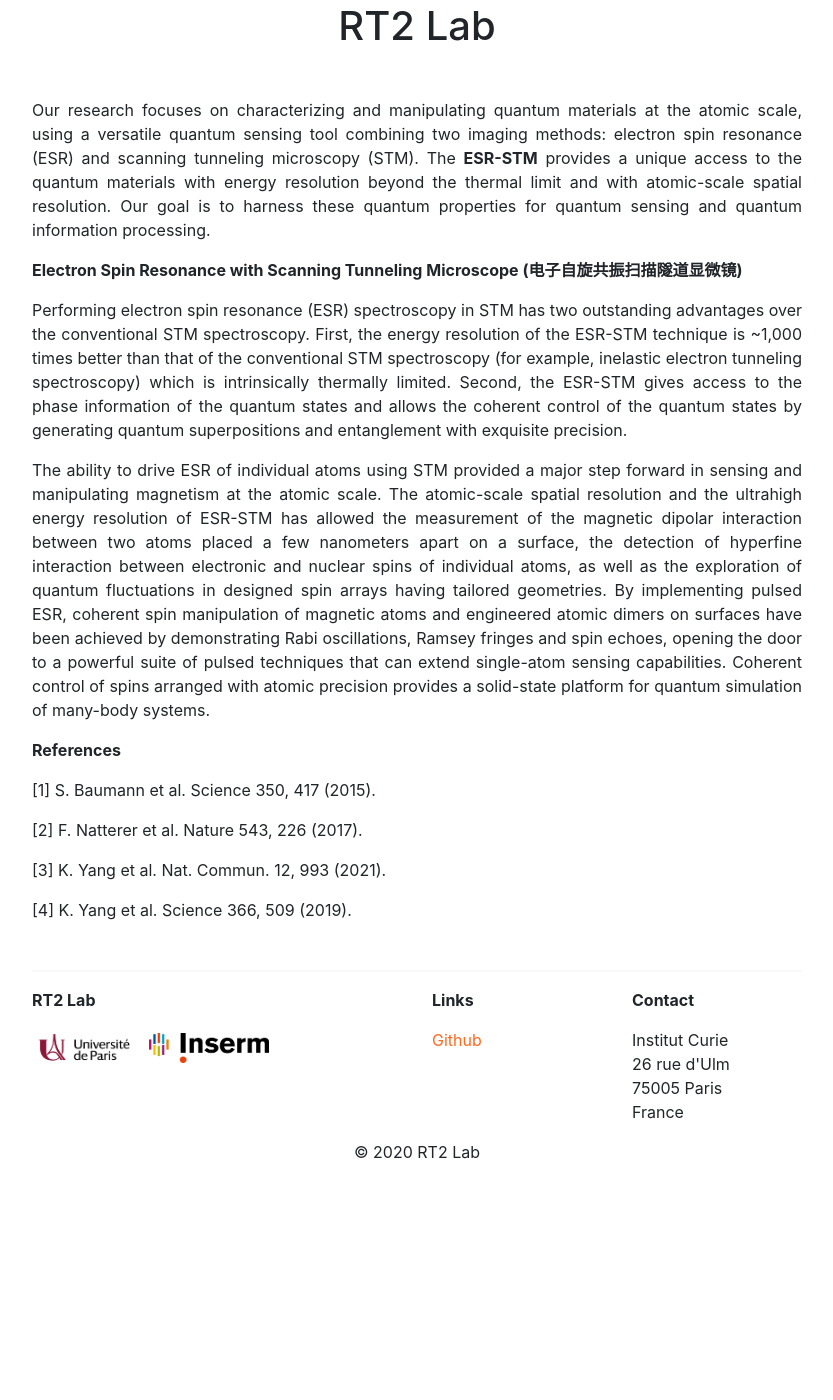
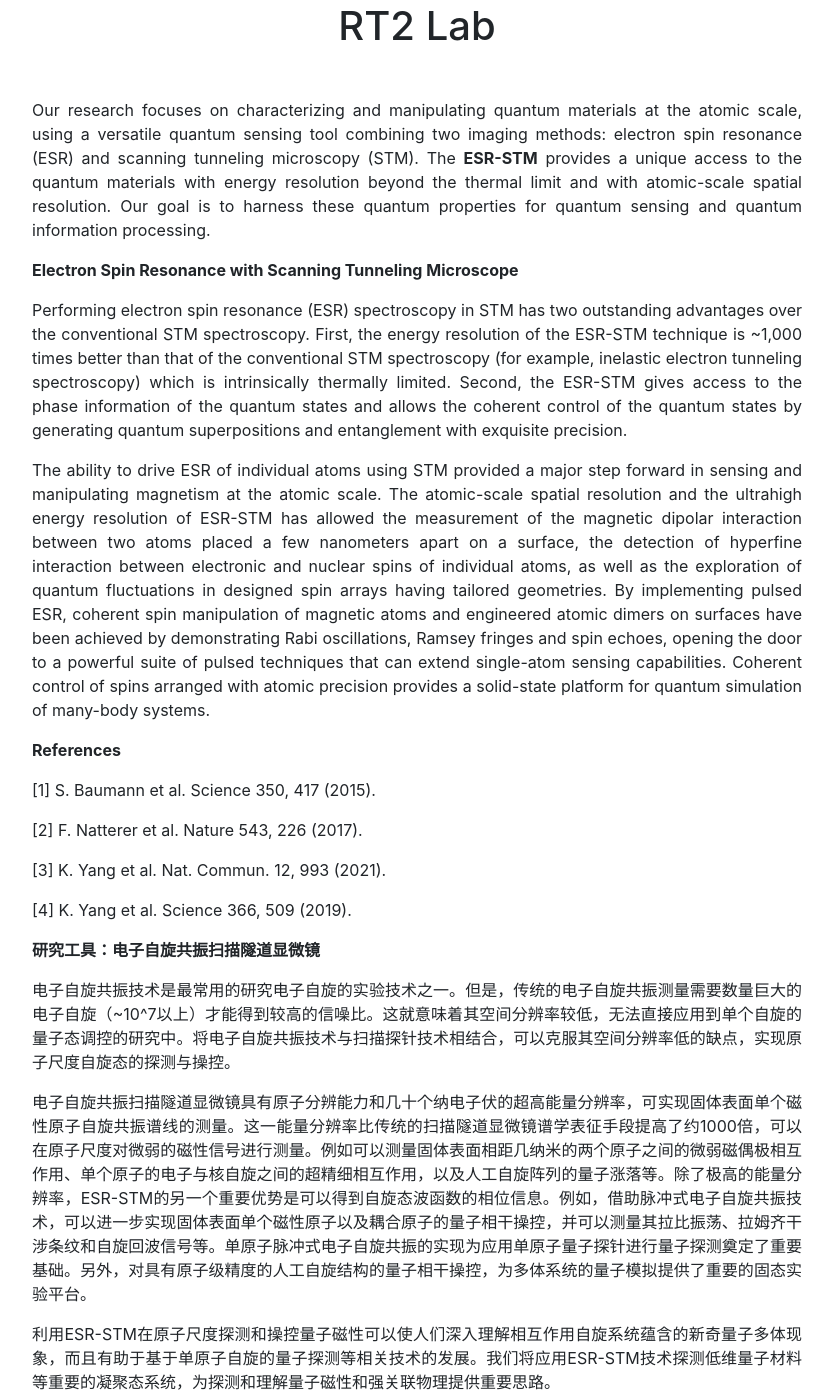
Before and after one commit to ZoomWuun/Q03i, a Jekyll site: the page built from _pages/home.md, in a window 1280 px wide and 1400 px high, scrolled down 338 px. Shown: the whole window, without its empty margins (223-1056 px from the left). Built offline with Jekyll 4.4.1, drawn with Linux system fonts in a browser that asks for light colours; before the commit the page ends 1518 px from its top, so only the background shows below that.

Commit message:
Add files via upload

```diff
--- a/_pages/home.md
+++ b/_pages/home.md
@@ -21,3 +21,12 @@ The ability to drive ESR of individual atoms using STM provided a major step for
 [3]  K. Yang et al. Nat. Commun. 12, 993 (2021).
 
 [4]  K. Yang et al. Science 366, 509 (2019).
+
+
+**研究工具：电子自旋共振扫描隧道显微镜**
+
+电子自旋共振技术是最常用的研究电子自旋的实验技术之一。但是，传统的电子自旋共振测量需要数量巨大的电子自旋（~10^7以上）才能得到较高的信噪比。这就意味着其空间分辨率较低，无法直接应用到单个自旋的量子态调控的研究中。将电子自旋共振技术与扫描探针技术相结合，可以克服其空间分辨率低的缺点，实现原子尺度自旋态的探测与操控。
+
+电子自旋共振扫描隧道显微镜具有原子分辨能力和几十个纳电子伏的超高能量分辨率，可实现固体表面单个磁性原子自旋共振谱线的测量。这一能量分辨率比传统的扫描隧道显微镜谱学表征手段提高了约1000倍，可以在原子尺度对微弱的磁性信号进行测量。例如可以测量固体表面相距几纳米的两个原子之间的微弱磁偶极相互作用、单个原子的电子与核自旋之间的超精细相互作用，以及人工自旋阵列的量子涨落等。除了极高的能量分辨率，ESR-STM的另一个重要优势是可以得到自旋态波函数的相位信息。例如，借助脉冲式电子自旋共振技术，可以进一步实现固体表面单个磁性原子以及耦合原子的量子相干操控，并可以测量其拉比振荡、拉姆齐干涉条纹和自旋回波信号等。单原子脉冲式电子自旋共振的实现为应用单原子量子探针进行量子探测奠定了重要基础。另外，对具有原子级精度的人工自旋结构的量子相干操控，为多体系统的量子模拟提供了重要的固态实验平台。
+
+利用ESR-STM在原子尺度探测和操控量子磁性可以使人们深入理解相互作用自旋系统蕴含的新奇量子多体现象，而且有助于基于单原子自旋的量子探测等相关技术的发展。我们将应用ESR-STM技术探测低维量子材料等重要的凝聚态系统，为探测和理解量子磁性和强关联物理提供重要思路。
```
Also changed, not shown: other parts of _pages/home.md (+1 -1 lines).
